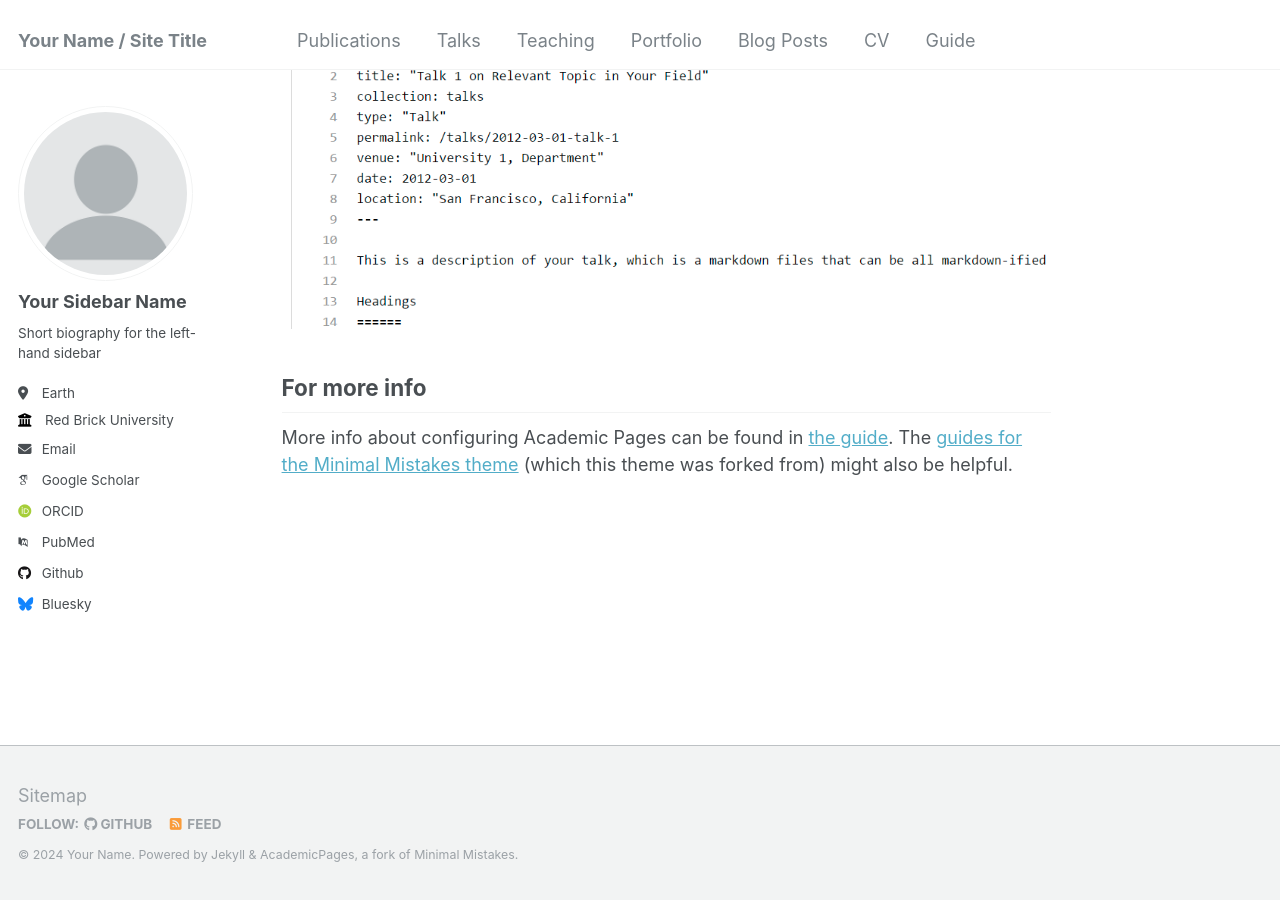
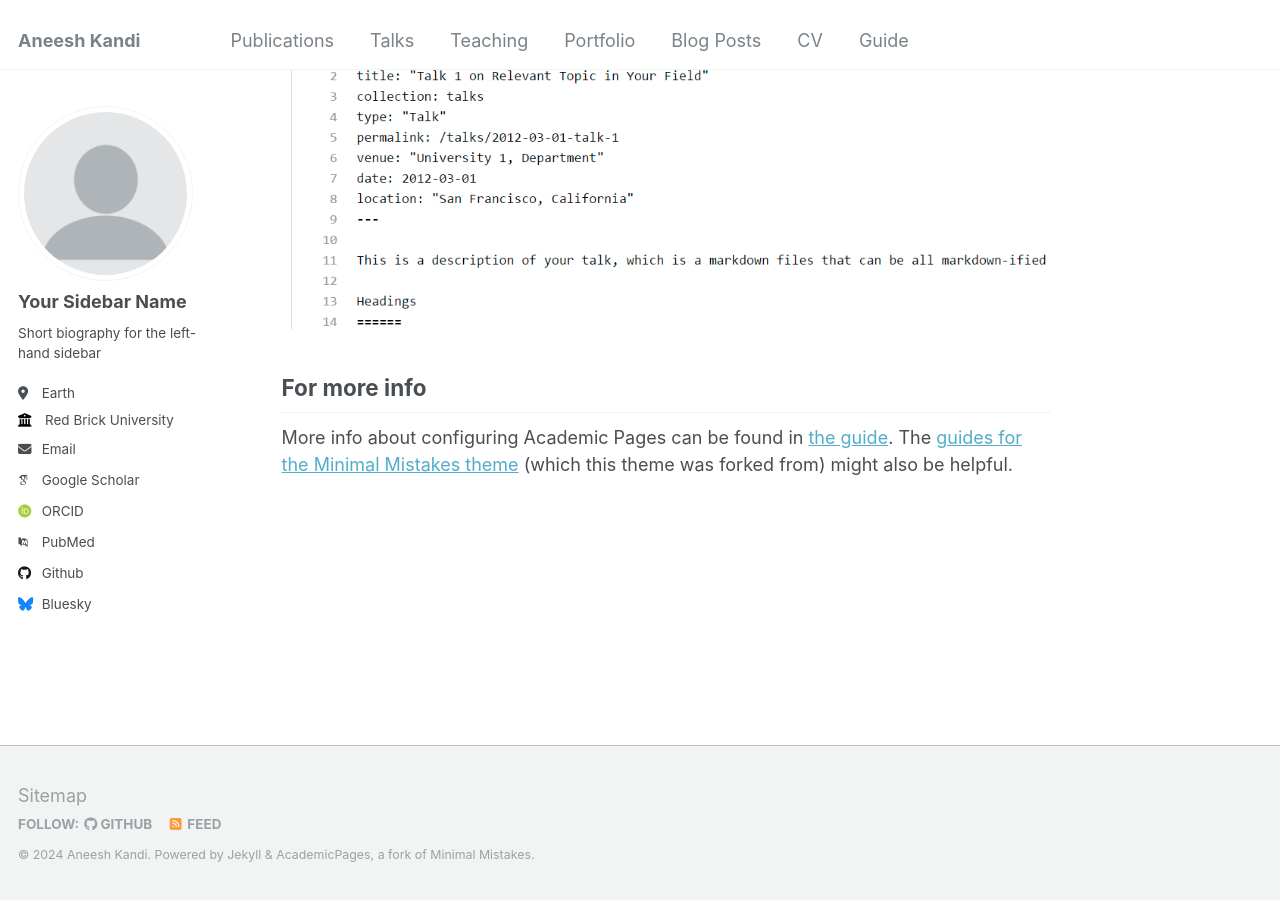
Before and after one commit to aneeshkandi14/aneeshkandi14.github.io, a Jekyll site: the page built from _pages/about.md, in a window 1280 px wide and 900 px high, scrolled down 2660 px. Built offline with Jekyll 4.4.1, drawn with Linux system fonts in a browser that asks for light colours; some web fonts are replaced.

Commit message:
Update _config.yml

```diff
--- a/_config.yml
+++ b/_config.yml
@@ -8,13 +8,13 @@
 
 # Basic Site Settings
 locale                   : "en-US"
-title                    : "Your Name / Site Title"
+title                    : "Aneesh Kandi"
 title_separator          : "-"
-name                     : &name "Your Name"
-description              : &description "personal description"
-url                      : https://academicpages.github.io # the base hostname & protocol for your site e.g. "https://mmistakes.github.io"
+name                     : &name "Aneesh Kandi"
+description              : &description "ECE Graduate Student at Purdue WL University"
+url                      : https://ak14.github.io # the base hostname & protocol for your site e.g. "https://mmistakes.github.io"
 baseurl                  : "" # the subpath of your site, e.g. "/blog"
-repository               : "academicpages/academicpages.github.io"
+repository               : "aneeshkandi14/aneeshkandi14.github.io"
 
 # Site Author - The following control what appear as part of the author content on the side bar.
 #               If a field is blank the icon and link will not appear, otherwise it will be shown.
```
